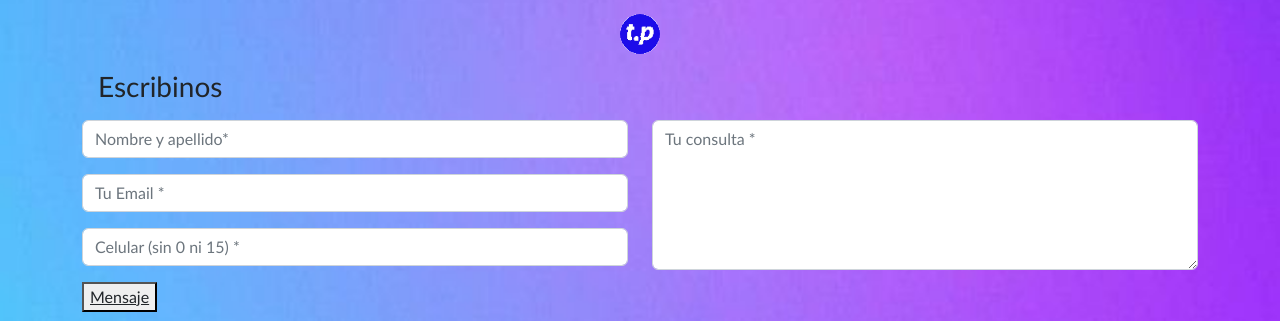
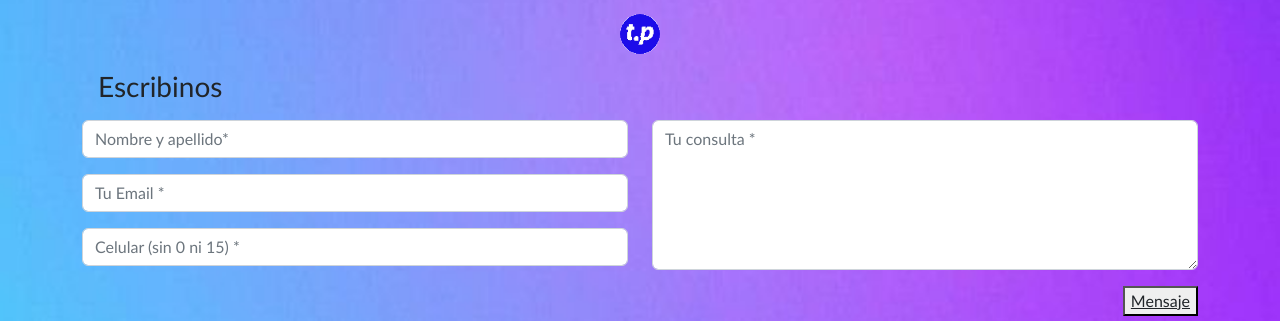
Before and after one commit to Nico22202/pointt, a plain HTML site: page contacto.html in a window 1280 px wide. Shown: the part 76-397 px from the top of the page. Drawn offline with nearby package versions, Linux system fonts and the light colour scheme; a web font is replaced by a local one.

Commit message:
cambio de lugar de boton mensaje en contacto

```diff
--- a/contacto.html
+++ b/contacto.html
@@ -108,14 +108,14 @@
           <div class="form-group">
             <input type="text" name="txtPhone" class="form-control mb-3" placeholder="Celular (sin 0 ni 15) *" value="" />
           </div>
-          <div class="form-group mb-3">
-            <button > <a class="link-dark " href="/error.html">Mensaje </a> </button>
-          </div>
         </div>
 
         <div class="col-md-6">
           <div class="form-group">
             <textarea name="txtMsg" class="form-control mb-3" placeholder="Tu consulta *" style="width: 100%; height: 150px;"></textarea>
+          </div>
+          <div class="form-group mb-3 text-end">
+            <button > <a class="link-dark " href="/error.html">Mensaje </a> </button>
           </div>
         </div>
     </form>
```
Also changed, not shown: index.html (+1 -1 lines).
